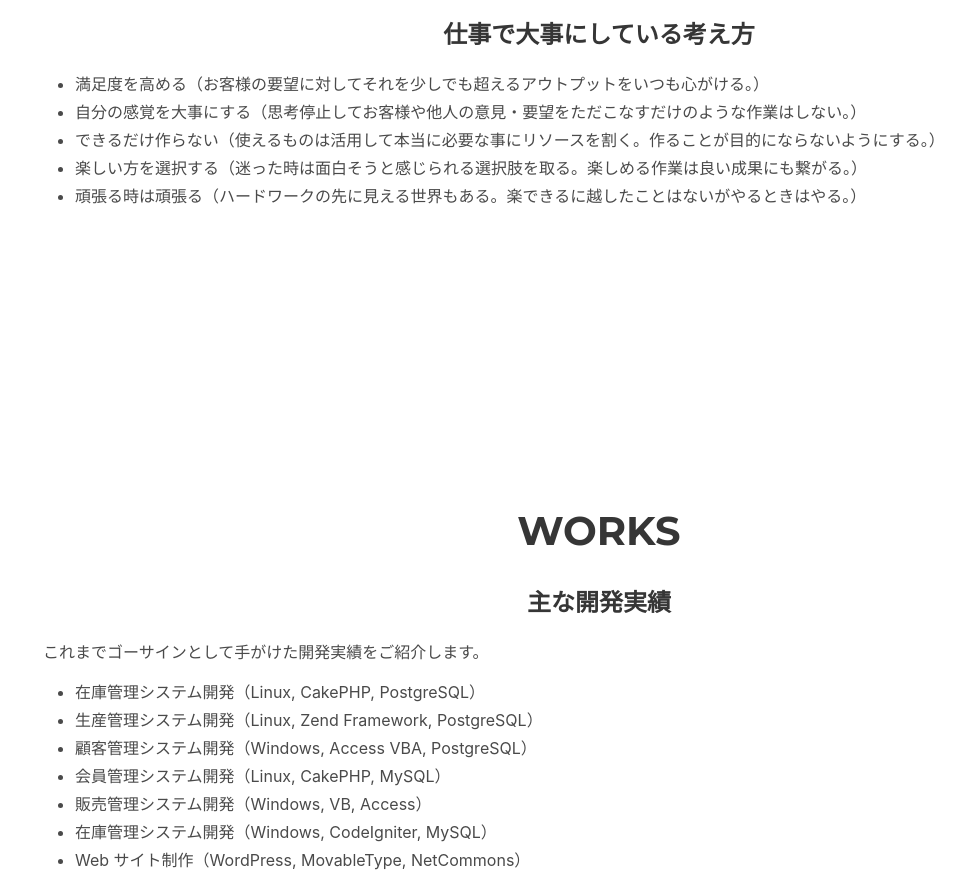
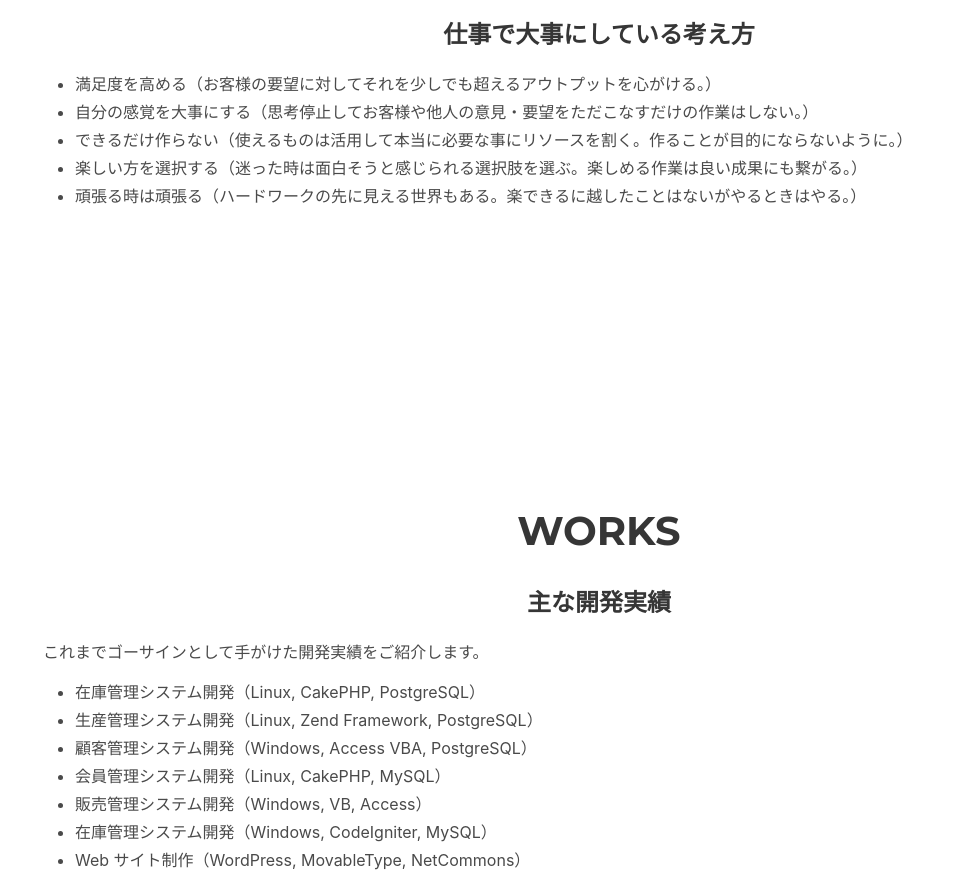
Before and after one commit to go-sign/web, a website built with webpack: page docs/index.html in a window 1280 px wide. Shown: the part 1446-2318 px from the top of the page, without its empty margins (41-1006 px from the left). Built offline with nearby package versions, Linux system fonts and the light colour scheme.

Commit message:
文言修正

```diff
--- a/docs/index.html
+++ b/docs/index.html
@@ -109,10 +109,10 @@
                 <h3 class="title is-4 is-spaced">仕事で大事にしている考え方</h3>
                 <div class="content">
                     <ul class="has-text-left">
-                        <li>満足度を高める（お客様の要望に対してそれを少しでも超えるアウトプットをいつも心がける。）</li>
-                        <li>自分の感覚を大事にする（思考停止してお客様や他人の意見・要望をただこなすだけのような作業はしない。）</li>
-                        <li>できるだけ作らない（使えるものは活用して本当に必要な事にリソースを割く。作ることが目的にならないようにする。）</li>
-                        <li>楽しい方を選択する（迷った時は面白そうと感じられる選択肢を取る。楽しめる作業は良い成果にも繋がる。）</li>
+                        <li>満足度を高める（お客様の要望に対してそれを少しでも超えるアウトプットを心がける。）</li>
+                        <li>自分の感覚を大事にする（思考停止してお客様や他人の意見・要望をただこなすだけの作業はしない。）</li>
+                        <li>できるだけ作らない（使えるものは活用して本当に必要な事にリソースを割く。作ることが目的にならないように。）</li>
+                        <li>楽しい方を選択する（迷った時は面白そうと感じられる選択肢を選ぶ。楽しめる作業は良い成果にも繋がる。）</li>
                         <li>頑張る時は頑張る（ハードワークの先に見える世界もある。楽できるに越したことはないがやるときはやる。）</li>
                     </ul>
                 </div>
```
